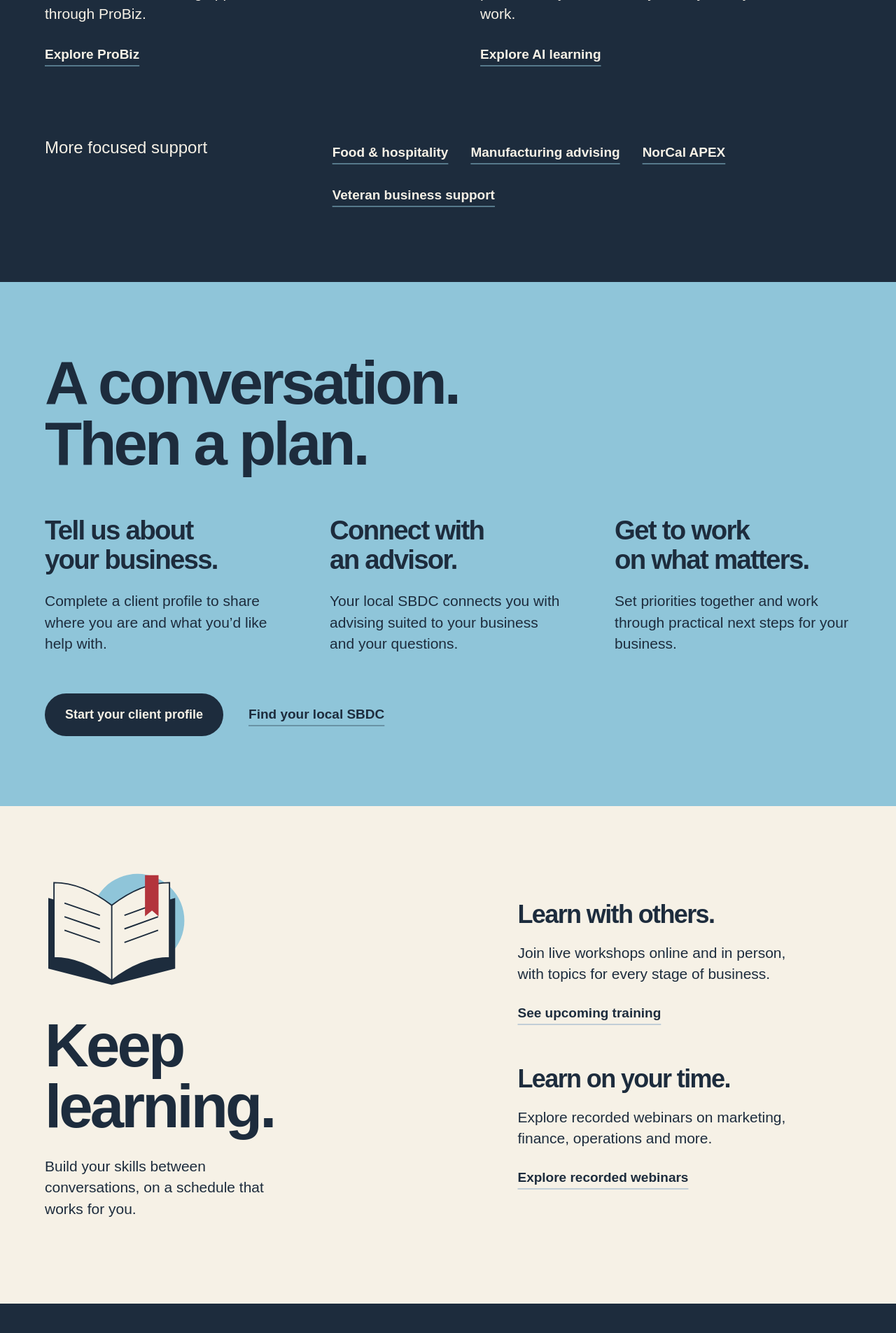
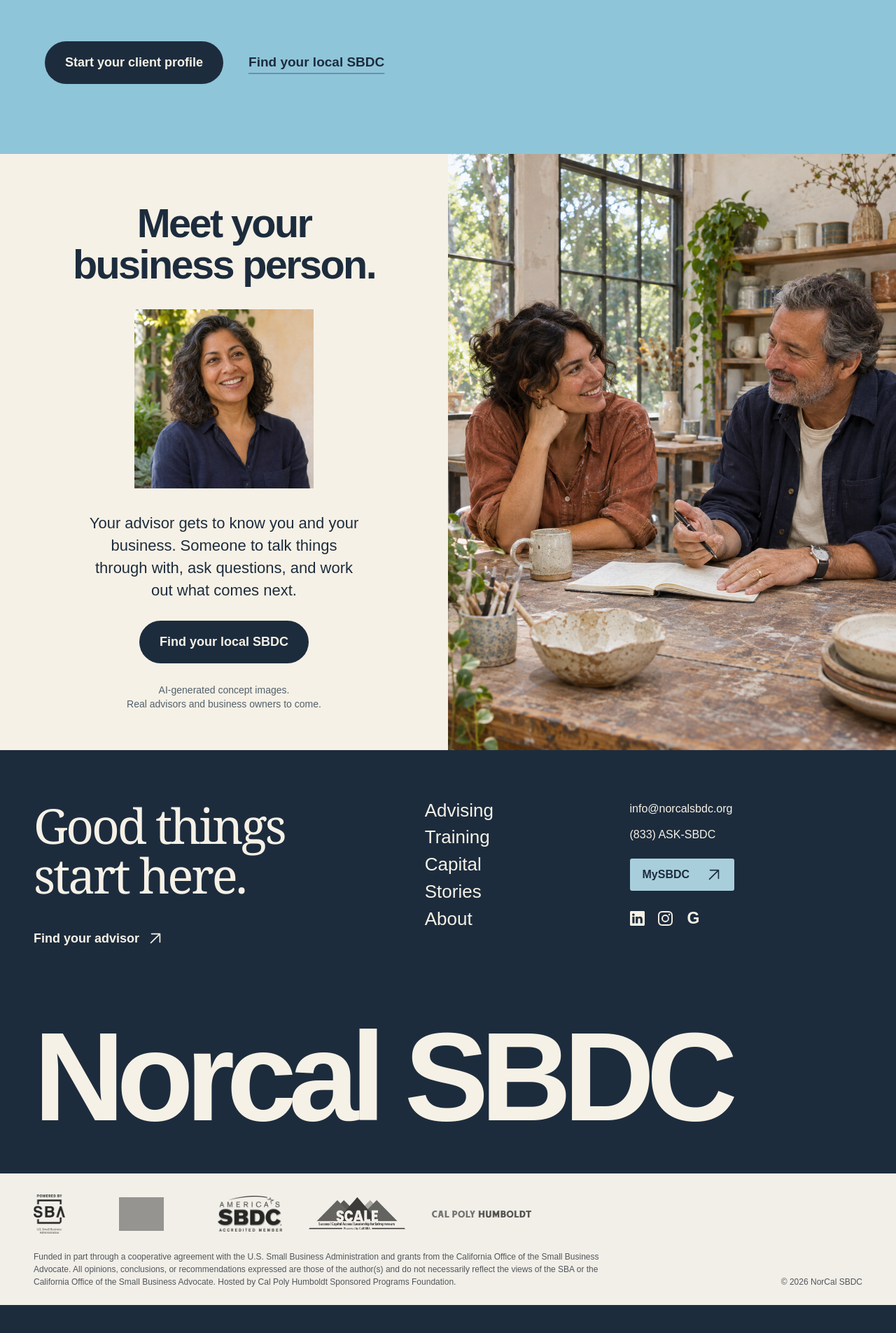
Before and after one commit to aphelps099/MYSBDC27, a PHP site: page /homepage-preview/advising-concept-v3/ in a window 1280 px wide. Shown: the part 3815-5720 px from the top of the page at 70% size. After the commit the page ends 5680 px from the top, so only its background shows below. Run offline with PHP 8.4, Linux system fonts and the light colour scheme; some web fonts are replaced; grey boxes are pictures that could not be loaded.

Commit message:
Close Advising with advisor feature and place Keep learning on Training

```diff
--- a/homepage-preview/advising-concept-v3/advisors.css
+++ b/homepage-preview/advising-concept-v3/advisors.css
@@ -1,5 +1,5 @@
 /* Local split-image study. All generated people are illustrative placeholders. */
-.meet-advisors{display:grid;grid-template-columns:1fr 1fr;background:var(--cream);color:var(--navy);margin-bottom:80px}
+.meet-advisors{display:grid;grid-template-columns:1fr 1fr;background:var(--cream);color:var(--navy);margin-bottom:0}
 .advisor-editorial{display:flex;flex-direction:column;align-items:center;text-align:center;padding:70px 8% 55px;min-width:0}
 .meet-advisors h2{font-size:clamp(44px,4.5vw,68px);line-height:1.03;letter-spacing:-.045em;margin:0 0 34px}
 .advisor-portrait{display:block;width:clamp(200px,20vw,290px);max-width:100%;height:auto;aspect-ratio:1;object-fit:cover;border:0;box-shadow:none}
@@ -10,4 +10,4 @@
 .advisor-scene img{position:absolute;inset:0;display:block;width:100%;height:100%;object-fit:cover;object-position:50% 48%;border:0;box-shadow:none}
 @media(min-width:1600px){.advisor-editorial{padding-block:85px 65px}.advisor-portrait{width:310px}.advisor-editorial>p:not(.advisor-placeholder-note){margin-top:40px}}
 @media(max-width:1000px) and (min-width:701px){.advisor-editorial{padding:50px 7% 42px}.meet-advisors h2{font-size:44px}.advisor-editorial>p:not(.advisor-placeholder-note){font-size:20px}.advisor-scene img{object-position:53% 50%}}
-@media(max-width:700px){.meet-advisors{grid-template-columns:1fr;margin-bottom:55px}.advisor-editorial{padding:50px 6% 40px}.meet-advisors h2{font-size:clamp(40px,10.5vw,58px);margin-bottom:28px}.advisor-portrait{width:230px}.advisor-editorial>p:not(.advisor-placeholder-note){font-size:20px;max-width:31ch;margin:28px 0 25px}.meet-advisors .advisor-placeholder-note{margin-top:24px}.advisor-scene{aspect-ratio:3/4}.advisor-scene img{object-position:50% 50%}}
+@media(max-width:700px){.meet-advisors{grid-template-columns:1fr;margin-bottom:0}.advisor-editorial{padding:50px 6% 40px}.meet-advisors h2{font-size:clamp(40px,10.5vw,58px);margin-bottom:28px}.advisor-portrait{width:230px}.advisor-editorial>p:not(.advisor-placeholder-note){font-size:20px;max-width:31ch;margin:28px 0 25px}.meet-advisors .advisor-placeholder-note{margin-top:24px}.advisor-scene{aspect-ratio:3/4}.advisor-scene img{object-position:50% 50%}}
--- a/homepage-preview/advising-concept-v3/index.html
+++ b/homepage-preview/advising-concept-v3/index.html
@@ -14,16 +14,6 @@
 <section class="image-hero" aria-labelledby="hero-heading">
 <figure class="image-hero-figure"><div class="image-hero-frame"><img class="image-hero-photo" src="https://www.norcalsbdc.org/wp-content/uploads/2020/07/Dick-Taylor-Adam-Dick-and-Dustin-Taylor.jpg" alt="Adam Dick and Dustin Taylor at Dick Taylor Craft Chocolate" width="2100" height="1400" fetchpriority="high"></div><figcaption>Dick Taylor Craft Chocolate · Eureka, California</figcaption></figure>
 <div class="image-hero-copy"><h2 id="hero-heading">Big decisions.<br>Everyday details.</h2><p>Work one-to-one with an advisor on your business plan, your finances and the decisions ahead.</p><a class="concept-button" href="https://www.norcalsbdc.org/join/">Get no-fee advising</a><div class="image-hero-assurance"><p>Confidential advice.<br>At no fee to you.</p><img src="assets/conversation-light.svg" alt="" aria-hidden="true" width="480" height="430"></div></div>
-</section>
-<section class="meet-advisors" id="advisors" aria-labelledby="advisors-heading">
-<div class="advisor-editorial">
-<h2 id="advisors-heading">Meet your<br>business person.</h2>
-<img class="advisor-portrait" src="assets/advisor-portrait-concept.png" alt="Illustrative portrait of a friendly business advisor; AI-generated placeholder" width="1254" height="1254" loading="lazy">
-<p>Your advisor gets to know you and your business. Someone to talk things through with, ask questions, and work out what comes next.</p>
-<a class="concept-button" href="https://www.norcalsbdc.org/find-your-sbdc/">Find your local SBDC</a>
-<p class="advisor-placeholder-note">AI-generated concept images.<br>Real advisors and business owners to come.</p>
-</div>
-<figure class="advisor-scene"><img src="assets/advising-conversation-concept.png" alt="Illustrative advising conversation at a ceramics studio; AI-generated placeholder" width="1086" height="1448" loading="lazy"></figure>
 </section>
 <section class="expertise-section" id="expertise">
 <div class="section-intro"><h2>What’s on<br>your mind?</h2><p>You don’t need to have it all figured out. Advising starts with your business and what you want to work on.</p></div>
@@ -49,9 +39,15 @@
 <div class="steps-grid"><article><h3>Tell us about<br> your business.</h3><p>Complete a client profile to share where you are and what you’d like help with.</p></article><article><h3>Connect with<br> an advisor.</h3><p>Your local SBDC connects you with advising suited to your business and your questions.</p></article><article><h3>Get to work<br> on what matters.</h3><p>Set priorities together and work through practical next steps for your business.</p></article></div>
 <div class="start-action"><a class="concept-button" href="https://www.norcalsbdc.org/join/">Start your client profile</a><a class="concept-link" href="https://www.norcalsbdc.org/find-your-sbdc/">Find your local SBDC</a></div>
 </section>
-<section class="learning-section" id="learning" aria-labelledby="learning-heading">
-<div class="learning-title"><img class="learning-art" src="assets/open-book.svg" alt="" aria-hidden="true" width="400" height="290"><h2 id="learning-heading">Keep<br>learning.</h2><p>Build your skills between conversations, on a schedule that works for you.</p></div>
-<div class="learning-links"><article><h3>Learn with others.</h3><p>Join live workshops online and in person, with topics for every stage of business.</p><a class="concept-link" href="https://www.norcalsbdc.org/events/">See upcoming training</a></article><article><h3>Learn on your time.</h3><p>Explore recorded webinars on marketing, finance, operations and more.</p><a class="concept-link" href="https://www.norcalsbdc.org/webinars/">Explore recorded webinars</a></article></div>
+<section class="meet-advisors" id="advisors" aria-labelledby="advisors-heading">
+<div class="advisor-editorial">
+<h2 id="advisors-heading">Meet your<br>business person.</h2>
+<img class="advisor-portrait" src="assets/advisor-portrait-concept.png" alt="Illustrative portrait of a friendly business advisor; AI-generated placeholder" width="1254" height="1254" loading="lazy">
+<p>Your advisor gets to know you and your business. Someone to talk things through with, ask questions, and work out what comes next.</p>
+<a class="concept-button" href="https://www.norcalsbdc.org/find-your-sbdc/">Find your local SBDC</a>
+<p class="advisor-placeholder-note">AI-generated concept images.<br>Real advisors and business owners to come.</p>
+</div>
+<figure class="advisor-scene"><img src="assets/advising-conversation-concept.png" alt="Illustrative advising conversation at a ceramics studio; AI-generated placeholder" width="1086" height="1448" loading="lazy"></figure>
 </section>
 </main>
 <footer class="network-footer" id="footer"><div class="nf-surface"><div class="shell nf-main"><div class="nf-top"><div><h2>Good things<br>start <span>here.</span></h2><a class="nf-action" href="https://www.norcalsbdc.org/join/">Find your advisor <svg class="nf-arrow" width="22" height="22" viewBox="0 0 24 24" fill="none" aria-hidden="true" focusable="false"><path d="M5 19 19 5M6 5h13v13" stroke="currentColor" stroke-width="1.8" stroke-linecap="round" stroke-linejoin="round"/></svg></a></div><nav class="nf-nav" aria-label="Explore SBDC"><a href="https://www.norcalsbdc.org/join/">Advising</a><a href="https://www.norcalsbdc.org/events/">Training</a><a href="https://www.norcalsbdc.org/sbdc-finance-center/">Capital</a><a href="https://www.norcalsbdc.org/about/clients/">Stories</a><a href="https://demo.norcalsbdc.org/about/">About</a></nav><div class="nf-contacts"><a href="mailto:info@norcalsbdc.org">info@norcalsbdc.org</a><a href="tel:18332757232">(833) ASK-SBDC</a><a class="nf-account" href="https://mysbdc-calm-dashboard.aaron150395.chatgpt.site">MySBDC <svg class="nf-arrow" width="22" height="22" viewBox="0 0 24 24" fill="none" aria-hidden="true" focusable="false"><path d="M5 19 19 5M6 5h13v13" stroke="currentColor" stroke-width="1.8" stroke-linecap="round" stroke-linejoin="round"/></svg></a><nav class="nf-socials" aria-label="Follow NorCal SBDC">
--- a/homepage-preview/training-concept/index.html
+++ b/homepage-preview/training-concept/index.html
@@ -17,7 +17,7 @@
 <noscript><p>All selected sessions are shown. Visit the full training calendar to filter more events.</p></noscript>
 </section>
 <section class="on-demand" id="on-demand" aria-labelledby="demand-heading">
-<div class="demand-heading"><h2 id="demand-heading">Your time.<br>Your pace.</h2><div><p>Recorded learning you can come back to. Start with a question that matters to your business.</p><a class="concept-link" href="https://www.norcalsbdc.org/webinars/">Browse recorded webinars</a></div></div>
+<div class="demand-heading"><h2 id="demand-heading">Keep<br>learning.</h2><div><p>Build your skills on a schedule that works for you. Explore recorded webinars and self-paced learning for your business.</p><a class="concept-link" href="https://www.norcalsbdc.org/webinars/">Browse recorded webinars</a></div></div>
 <div class="recording-layout"><article class="recording-feature"><img src="assets/watch.svg" alt="" aria-hidden="true" width="480" height="330"><div><h3>Planning Your Business</h3><p>Work on a business plan that fits your needs.</p><a class="concept-link" href="https://www.norcalsbdc.org/webinar/planning-your-business/">Explore this recording</a></div></article><div class="recording-pair"><article><h3>How to SEO like a Pro</h3><p>Get familiar with search visibility and the fundamentals of local SEO.</p><a class="concept-link" href="https://www.norcalsbdc.org/webinar/how-to-seo-like-a-pro/">Explore this recording</a></article><article><h3>More ways to learn.</h3><p>Explore self-paced courses and learning resources in the SBDC learning library.</p><a class="concept-link" href="https://learn.norcalsbdc.org/">Visit the learning library</a></article></div></div>
 </section>
 <section class="training-advising" aria-labelledby="apply-heading"><div><h2 id="apply-heading">Make it work<br>for your business.</h2><p>Bring what you learned to an advisor. Work through how it applies to your customers, your finances and your plans.</p><a class="concept-button" href="https://www.norcalsbdc.org/join/">Get no-fee advising</a><a class="concept-link" href="../advising-concept-v3/">Explore advising</a></div><img src="assets/conversation-light.svg" alt="" aria-hidden="true" width="480" height="430"></section>
```
Also changed, not shown: homepage-preview/advising-concept-v3/README.md, homepage-preview/advising-concept-v3/advisors-closing-preview.jpg (added), homepage-preview/training-concept/README.md, homepage-preview/training-concept/keep-learning-preview.jpg (added).
